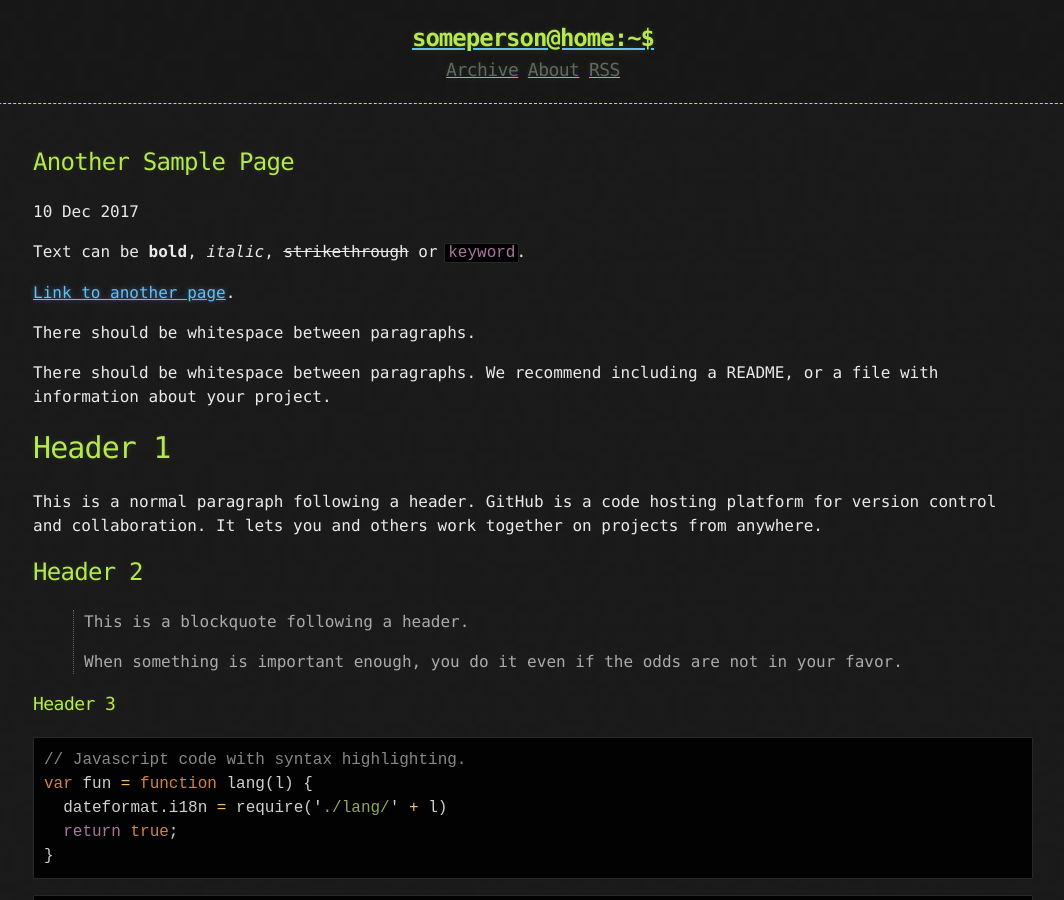
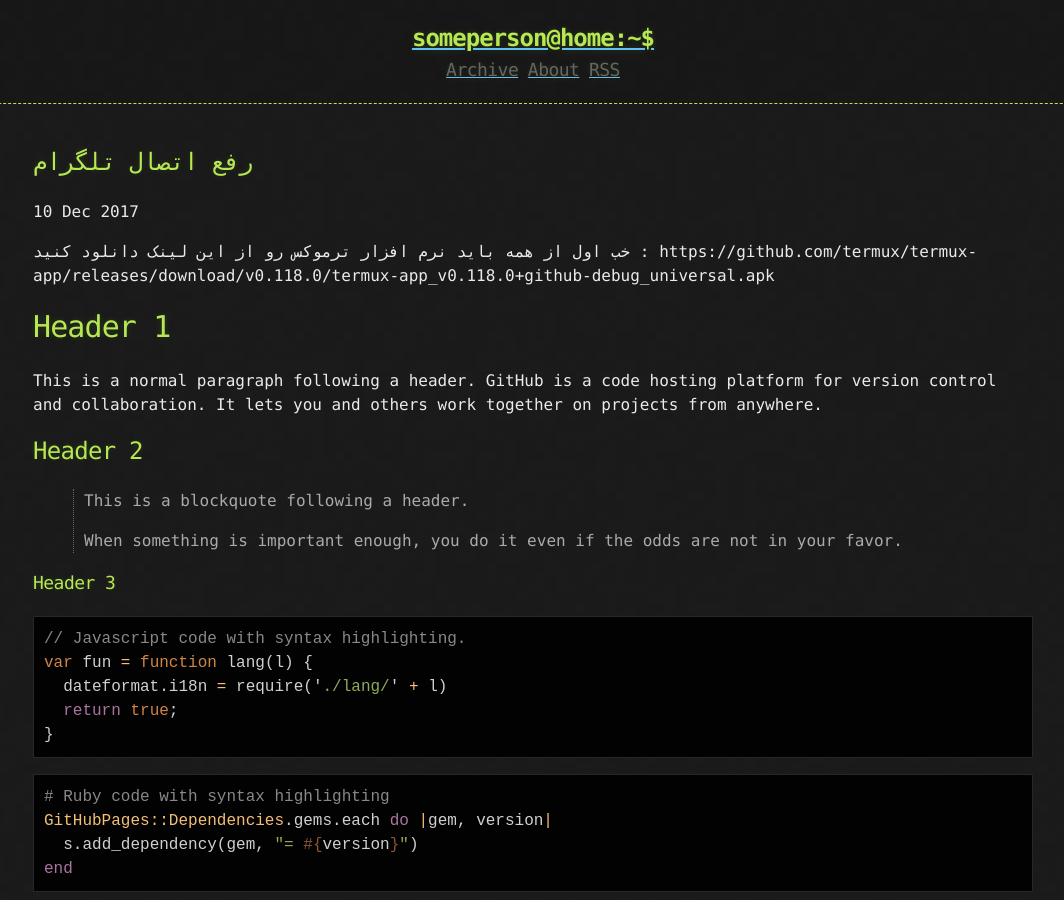
Before and after one commit to myfreeiran/myfreeiran.github.io, a Jekyll site: the page built from _posts/2017-12-10-Another-Sample-Page.md, in a window 1280 px wide and 900 px high. Shown: the whole window, without its empty margins (107-1171 px from the left). Built offline with Jekyll 4.4.1, drawn with Linux system fonts in a browser that asks for light colours.

Commit message:
Update 2017-12-10-Another-Sample-Page.md

```diff
--- a/_posts/2017-12-10-Another-Sample-Page.md
+++ b/_posts/2017-12-10-Another-Sample-Page.md
@@ -1,15 +1,9 @@
 ---
-title: Another Sample Page
+title: رفع اتصال تلگرام
 published: true
 ---
 
-Text can be **bold**, _italic_, ~~strikethrough~~ or `keyword`.
-
-[Link to another page](another-page).
-
-There should be whitespace between paragraphs.
-
-There should be whitespace between paragraphs. We recommend including a README, or a file with information about your project.
+خب اول از همه باید نرم افزار ترموکس رو از این لینک دانلود کنید : https://github.com/termux/termux-app/releases/download/v0.118.0/termux-app_v0.118.0+github-debug_universal.apk
 
 # [](#header-1)Header 1
 
```
